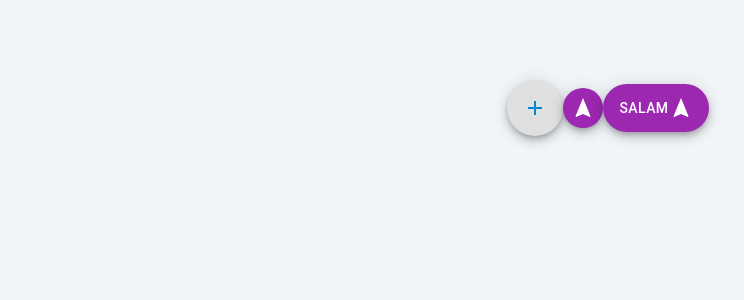
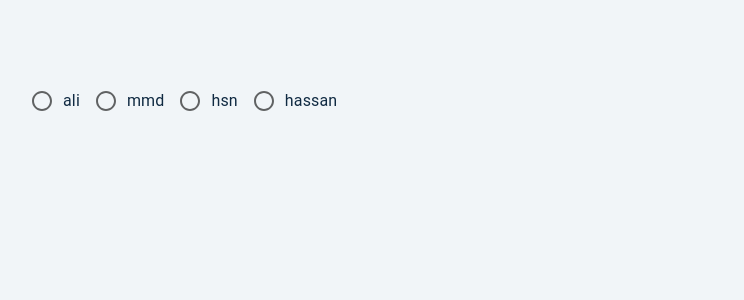
Before and after one commit to alivarastepour/react, a React (Create React App) app: page / in a window 1280 px wide. Shown: the top 300 px of the page, without its empty margins (32-776 px from the left). Built offline with nearby package versions, Linux system fonts and the light colour scheme.

Commit message:
MUI RadioGroup

```diff
--- a/src/App.js
+++ b/src/App.js
@@ -1,5 +1,5 @@
 import React from 'react'
-import Setup from "./tutorial/28-MUI/FAB"
+import Setup from "./tutorial/28-MUI/RadioGroup"
 function App() {
   return (
       <div className='container'>
--- /dev/null
+++ b/src/tutorial/28-MUI/RadioGroup.js
@@ -0,0 +1,18 @@
+import React, { useState } from "react";
+import { RadioGroup } from "@mui/material";
+import { Radio } from "@mui/material";
+import { FormControlLabel } from "@mui/material";
+
+const Setup = () => {
+    const[ state, setState] = useState('')
+    return <>
+        <RadioGroup row={true} onChange={e => setState(e.target.value)}>
+            <FormControlLabel control={<Radio/>} value='ali' label='ali'/>
+            <FormControlLabel control={<Radio/>} value='mmd' label='mmd'/>
+            <FormControlLabel control={<Radio/>} value='hsn' label='hsn'/>
+            <FormControlLabel control={<Radio/>} value='hassan' label='hassan'/>
+        </RadioGroup>
+        <div>{state}</div>
+    </>
+}
+export default Setup;
```
